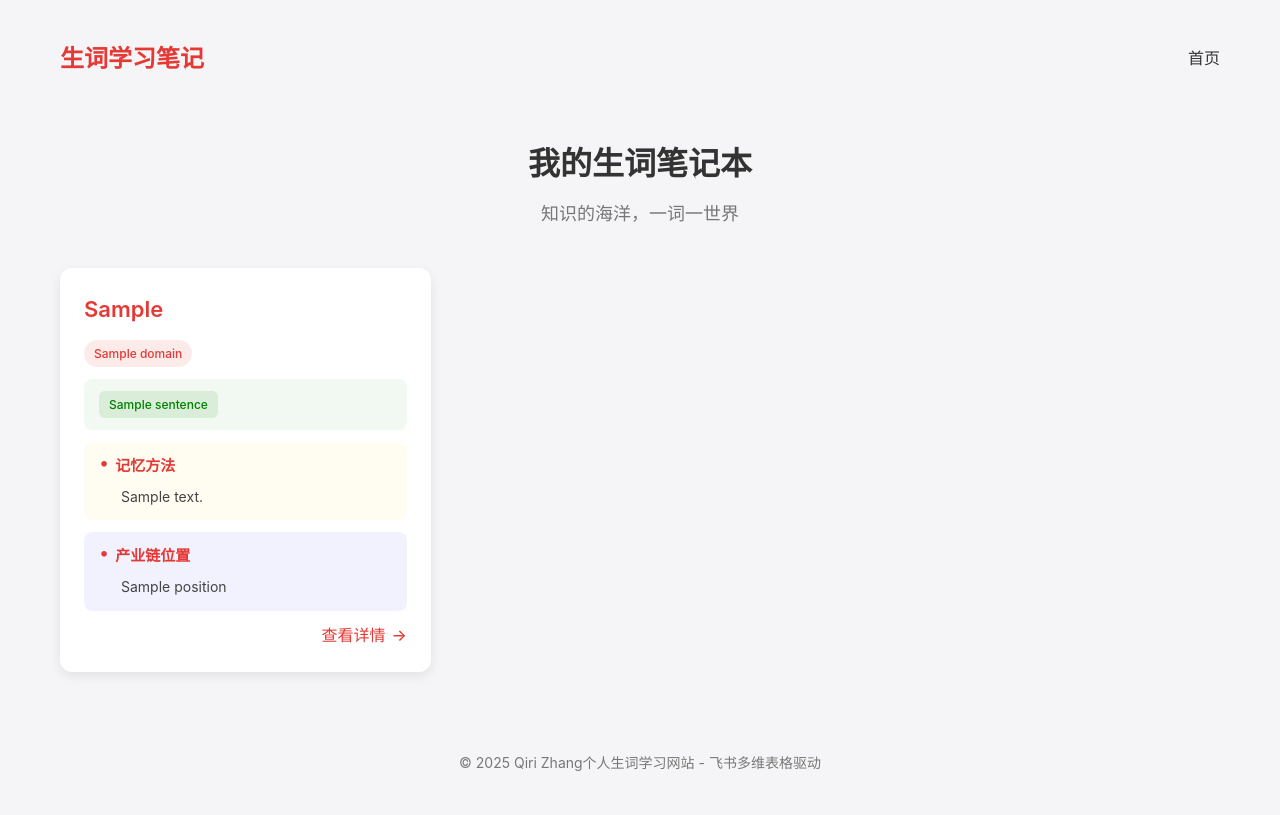
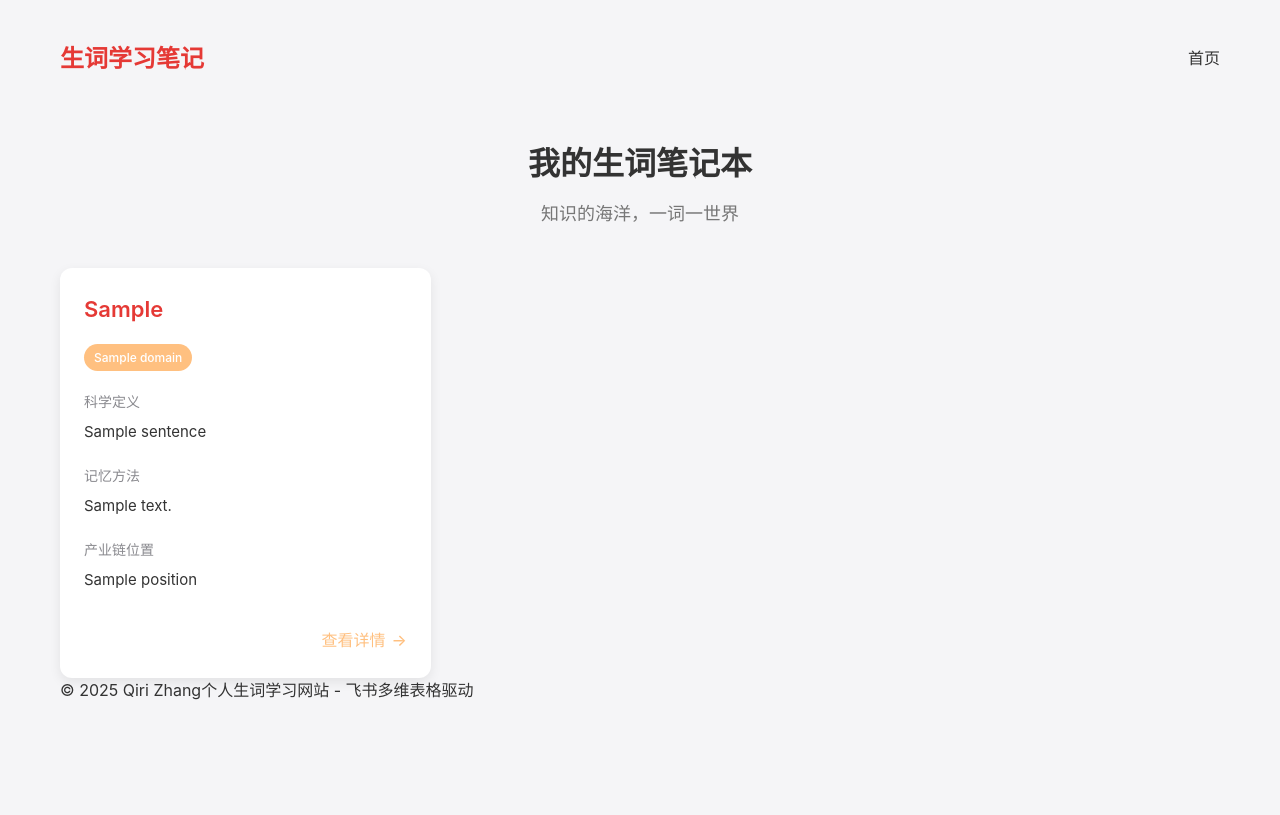
Before and after one commit to QiriZ/Vocabulary-app, a Flask app: template templates/index.html in a window 1280 px wide. After the commit the page ends 700 px from the top, so only its background shows below. Run offline with Flask 3, Linux system fonts and the light colour scheme; the template is opened without the code that fills it: most values are stand-ins (such as "Sample title", 1, 10 or a date in 2020).

Commit message:
renew display n+1

```diff
--- a/static/css/style.css
+++ b/static/css/style.css
@@ -3,6 +3,7 @@
     --primary-color: #E53935; /* 中国红 */
     --secondary-color: #B71C1C; /* 深红 */
     --text-color: #333333;
+    --label-color: #8A8A8F;  /* 苹果风格标签颜色 */
     --background-color: #F5F5F7; /* 苹果风格背景 */
     --card-color: #FFFFFF;
     --border-radius: 12px;
@@ -103,44 +104,31 @@ body {
 .word-title {
     font-size: 22px;
     font-weight: 600;
-    margin-bottom: 12px;
+    margin-bottom: 16px;
     color: var(--primary-color);
 }
 
-.word-position, .word-method, .word-definition, .word-preview {
-    width: 100%;
-    padding: 12px 15px;
-    box-sizing: border-box;
-    margin-bottom: 12px;
-    border-radius: 8px;
-    background-color: rgba(245, 245, 247, 0.5);
+/* 苹果风格内容块 */
+.word-tag-container {
+    margin-bottom: 20px;
 }
 
-.word-position {
-    background-color: rgba(0, 128, 0, 0.05);
+.word-content-block {
+    margin-bottom: 20px;
+    width: 100%;
 }
 
-.word-method {
-    background-color: rgba(255, 193, 7, 0.05);
+.content-label {
+    font-size: 14px;
+    color: var(--label-color);
+    margin-bottom: 6px;
+    font-weight: 500;
 }
 
-.word-definition {
-    background-color: rgba(0, 0, 255, 0.05);
-}
-
-.word-preview {
-    flex-grow: 1;
-    margin-bottom: 16px;
-    color: #555;
+.content-text {
     font-size: 15px;
     line-height: 1.7;
-}
-
-.word-meta {
-    display: flex;
-    gap: 8px;
-    margin-bottom: 12px;
-    flex-wrap: wrap;
+    color: #333;
 }
 
 .tag {
@@ -171,6 +159,8 @@ body {
     font-weight: 500;
     transition: var(--transition);
     align-self: flex-end;
+    margin-top: auto;
+    padding-top: 16px;
 }
 
 .word-link:hover {
@@ -273,36 +247,12 @@ body {
     font-size: 16px;
     color: #444;
     width: 100%;
+    background-color: rgba(245, 245, 247, 0.7);
+    padding: 20px;
+    border-radius: 12px;
 }
 
-/* 项目符号样式 */
-.item-label {
-    display: flex;
-    align-items: flex-start;
-    margin-bottom: 8px;
-}
-
-.bullet-point {
-    color: var(--primary-color);
-    font-size: 18px;
-    line-height: 1;
-    margin-right: 6px;
-}
-
-.label-text {
-    font-weight: 600;
-    font-size: 15px;
-    color: var(--primary-color);
-}
-
-.item-content {
-    padding-left: 22px;
-    font-size: 14px;
-    line-height: 1.6;
-    color: #444;
-}
-
-/* 响应式设计 */
+/* 响应式样式 */
 @media (max-width: 768px) {
     .word-grid {
         grid-template-columns: repeat(auto-fill, minmax(250px, 1fr));
@@ -320,24 +270,3 @@ body {
         font-size: 20px;
     }
 }
-
-/* 空状态 */
-.empty-state {
-    text-align: center;
-    padding: 60px 0;
-    grid-column: 1 / -1;
-}
-
-.empty-state p {
-    color: #777;
-    font-size: 18px;
-}
-
-/* 页脚 */
-.app-footer {
-    text-align: center;
-    margin-top: 60px;
-    padding: 20px 0;
-    color: #777;
-    font-size: 14px;
-}
--- a/templates/index.html
+++ b/templates/index.html
@@ -16,43 +16,41 @@
                     {{ word.input_word }}
                 </h3>
 
-                <div class="word-meta">
-                    {% if word.domain %}
-                    <span class="tag domain-tag">{{ word.domain }}</span>
-                    {% endif %}
+                {% if word.domain %}
+                <div class="word-tag-container">
+                    <span class="tag domain-tag" style="background-color: #FFC080; color: #FFFFFF;">{{ word.domain }}</span>
                 </div>
+                {% endif %}
 
                 {% if word.sentence %}
-                <div class="word-position">
-                    <span class="tag position-tag">{{ word.sentence }}</span>
+                <div class="word-content-block">
+                    <div class="content-label">科学定义</div>
+                    <div class="content-text">{{ word.sentence }}</div>
                 </div>
                 {% endif %}
 
                 {% if word.comment %}
-                <div class="word-method">
-                    <div class="item-label">
-                        <span class="bullet-point">•</span>
-                        <span class="label-text">记忆方法</span>
-                    </div>
-                    <div class="item-content">
-                        {{ word.comment }}
-                    </div>
+                <div class="word-content-block">
+                    <div class="content-label">记忆方法</div>
+                    <div class="content-text">{{ word.comment }}</div>
                 </div>
                 {% endif %}
 
                 {% if word.position %}
-                <div class="word-definition">
-                    <div class="item-label">
-                        <span class="bullet-point">•</span>
-                        <span class="label-text">产业链位置</span>
-                    </div>
-                    <div class="item-content">
-                        {{ word.position }}
-                    </div>
+                <div class="word-content-block">
+                    <div class="content-label">产业链位置</div>
+                    <div class="content-text">{{ word.position }}</div>
                 </div>
                 {% endif %}
 
-                <a href="{{ url_for('detail', record_id=word.id) }}" class="word-link" target="_blank">
+                {% if word.preview %}
+                <div class="word-content-block">
+                    <div class="content-label">生活化案例</div>
+                    <div class="content-text">{{ word.preview }}</div>
+                </div>
+                {% endif %}
+
+                <a href="{{ url_for('detail', record_id=word.id) }}" class="word-link" target="_blank" style="color: #FFC080;">
                     查看详情
                     <span class="icon">→</span>
                 </a>
```
Also changed, not shown: other parts of static/css/style.css (+6 -22 lines).
